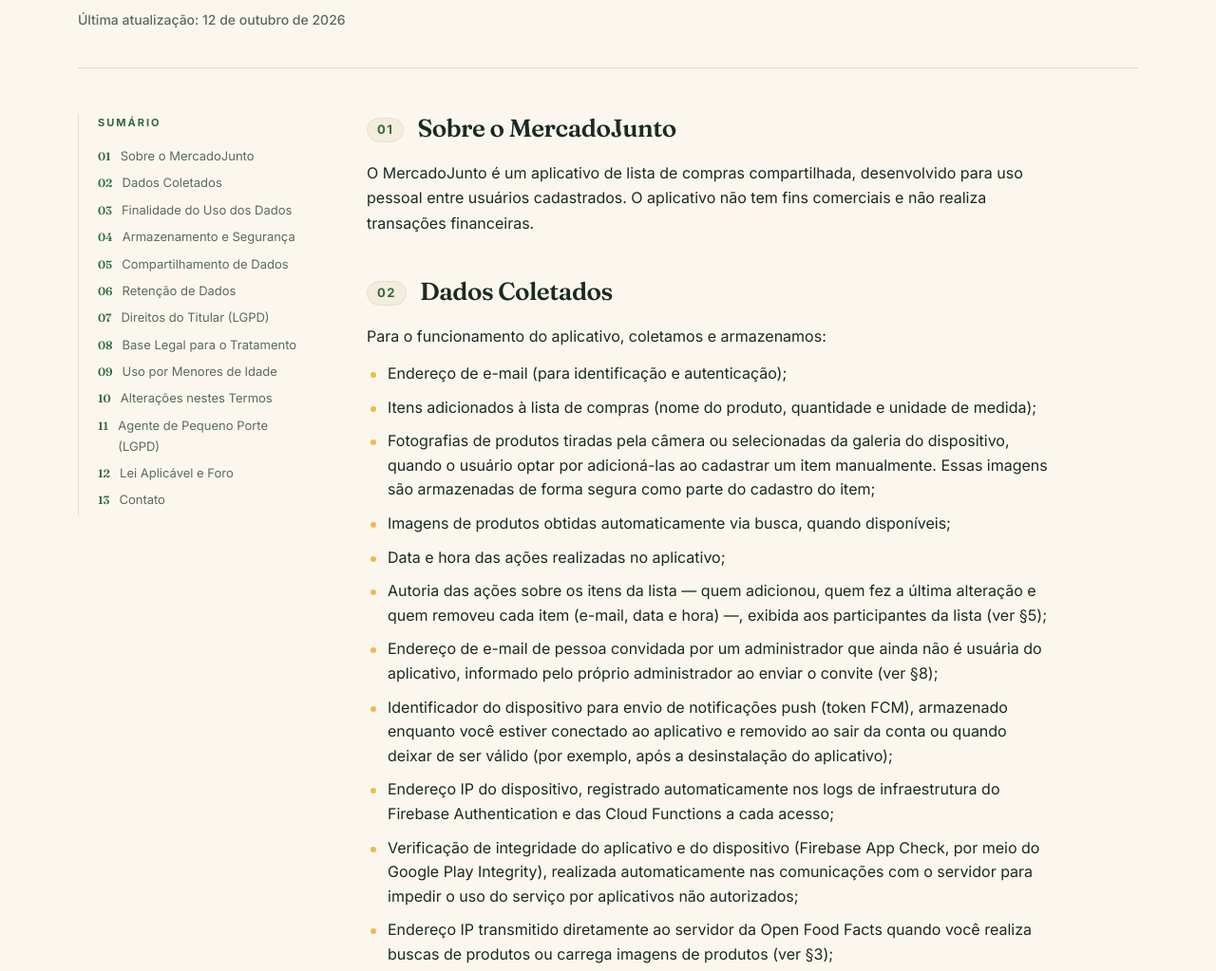
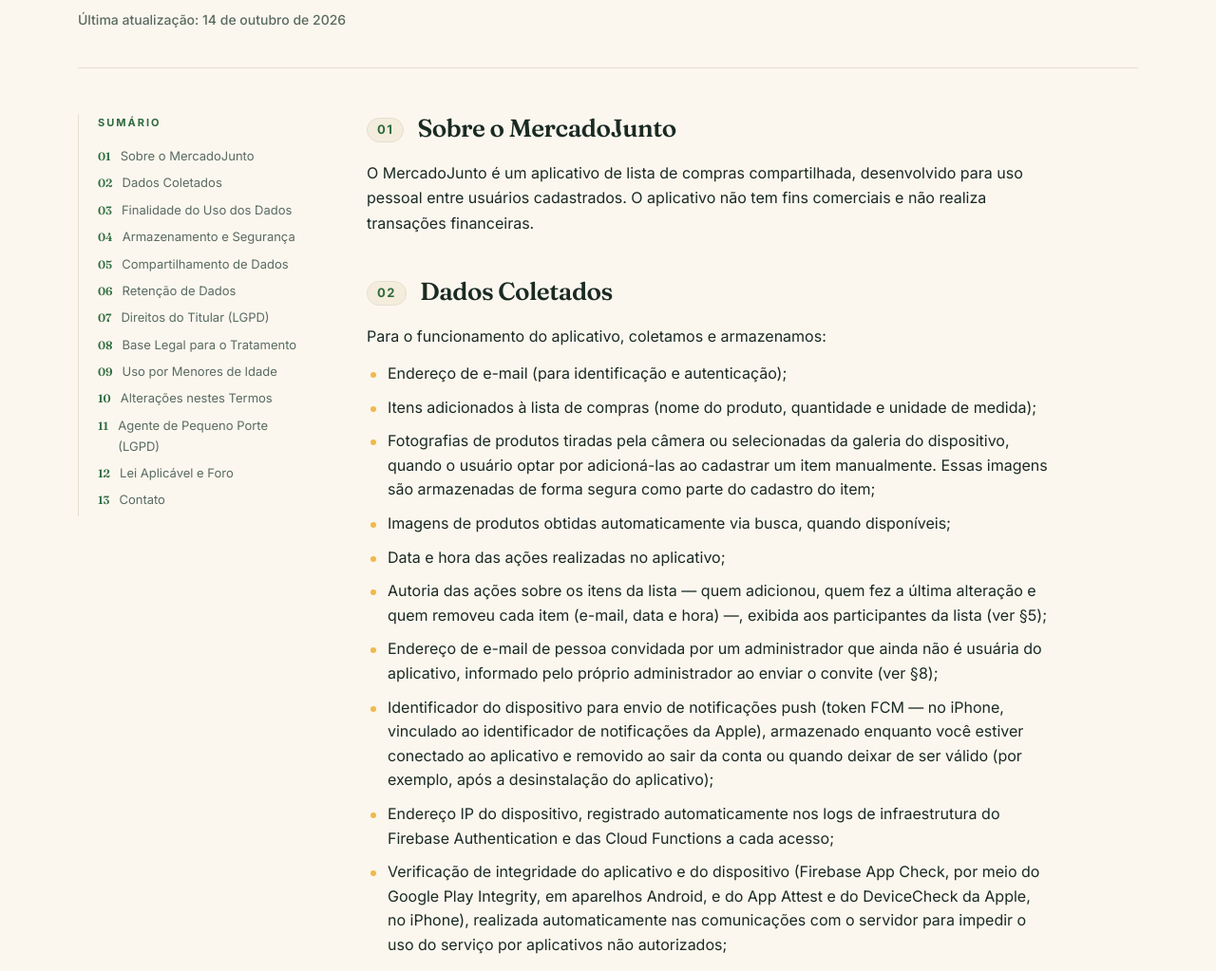
Before and after one commit to carloscgabriel/mercado_junto, a plain HTML site: page termos-e-privacidade.html in a window 1280 px wide. Shown: the part 254-1277 px from the top of the page at 95% size. Drawn offline with Linux system fonts and the light colour scheme.

Commit message:
Add files via upload

```diff
--- a/termos-e-privacidade.html
+++ b/termos-e-privacidade.html
@@ -361,7 +361,7 @@
   <header class="doc-header">
     <div class="eyebrow">Documento legal</div>
     <h1>Termos de Uso e <em>Política de Privacidade</em></h1>
-    <div class="updated">Última atualização: 12 de outubro de 2026</div>
+    <div class="updated">Última atualização: 14 de outubro de 2026</div>
   </header>
 
   <div class="doc">
@@ -401,9 +401,9 @@
           <li>Data e hora das ações realizadas no aplicativo;</li>
           <li>Autoria das ações sobre os itens da lista — quem adicionou, quem fez a última alteração e quem removeu cada item (e-mail, data e hora) —, exibida aos participantes da lista (ver §5);</li>
           <li>Endereço de e-mail de pessoa convidada por um administrador que ainda não é usuária do aplicativo, informado pelo próprio administrador ao enviar o convite (ver §8);</li>
-          <li>Identificador do dispositivo para envio de notificações push (token FCM), armazenado enquanto você estiver conectado ao aplicativo e removido ao sair da conta ou quando deixar de ser válido (por exemplo, após a desinstalação do aplicativo);</li>
+          <li>Identificador do dispositivo para envio de notificações push (token FCM — no iPhone, vinculado ao identificador de notificações da Apple), armazenado enquanto você estiver conectado ao aplicativo e removido ao sair da conta ou quando deixar de ser válido (por exemplo, após a desinstalação do aplicativo);</li>
           <li>Endereço IP do dispositivo, registrado automaticamente nos logs de infraestrutura do Firebase Authentication e das Cloud Functions a cada acesso;</li>
-          <li>Verificação de integridade do aplicativo e do dispositivo (Firebase App Check, por meio do Google Play Integrity), realizada automaticamente nas comunicações com o servidor para impedir o uso do serviço por aplicativos não autorizados;</li>
+          <li>Verificação de integridade do aplicativo e do dispositivo (Firebase App Check, por meio do Google Play Integrity, em aparelhos Android, e do App Attest e do DeviceCheck da Apple, no iPhone), realizada automaticamente nas comunicações com o servidor para impedir o uso do serviço por aplicativos não autorizados;</li>
           <li>Endereço IP transmitido diretamente ao servidor da Open Food Facts quando você realiza buscas de produtos ou carrega imagens de produtos (ver §3);</li>
           <li>Mensagens que você enviar ao suporte (<a class="inline" href="#" data-mailto-u="suporte" data-mailto-d="mercadojunto.com.br">suporte&#64;mercadojunto.com.br</a>), com o seu endereço de e-mail e o conteúdo que você escrever (ver §3 e §6).</li>
         </ul>
@@ -423,6 +423,7 @@
         <p>Seus dados <strong>NÃO</strong> são utilizados para fins publicitários, <strong>NÃO</strong> são vendidos e <strong>NÃO</strong> são compartilhados com terceiros, exceto com os seguintes provedores de infraestrutura, estritamente necessários para o funcionamento do aplicativo:</p>
         <ul>
           <li><strong>Google Firebase</strong> (Firestore, Authentication, Storage, Cloud Messaging, App Check e Cloud Functions) — armazenamento, autenticação, envio de notificações push, verificação de integridade do aplicativo e processamento dos dados;</li>
+          <li><strong>Apple</strong> — no iPhone, entrega das notificações push pelo Apple Push Notification service (APNs), que recebe o texto de cada notificação (ver §5), e verificação de integridade do aplicativo e do dispositivo (App Attest e DeviceCheck);</li>
           <li><strong>Google (Gmail)</strong> — envio do e-mail com o código de acesso e recebimento das mensagens enviadas ao suporte, por meio de uma conta Gmail comum dedicada ao aplicativo, regida pelos Termos de Serviço e pela Política de Privacidade do Google para contas pessoais. A mensagem com o código, com o seu endereço de e-mail, fica registrada nessa conta por até 32 (trinta e dois) dias (ver §4 e §6);</li>
           <li><strong>ImprovMX</strong> — serviço de encaminhamento de e-mails que recebe as mensagens enviadas para <a class="inline" href="#" data-mailto-u="suporte" data-mailto-d="mercadojunto.com.br">suporte&#64;mercadojunto.com.br</a> e as repassa à conta de e-mail do aplicativo. Não guarda o conteúdo das mensagens depois de entregá-las e mantém por até 7 (sete) dias um registro técnico de cada uma (remetente, destinatário, assunto e dados da conexão — ver §4 e §6);</li>
           <li><strong>Open Food Facts (openfoodfacts.org)</strong> — API pública de busca de produtos. As requisições de busca e o carregamento de imagens de produtos partem diretamente do seu dispositivo, o que implica a transmissão do seu endereço IP ao servidor da Open Food Facts, podendo envolver transferência internacional de dados. Nenhum outro dado pessoal é enviado a esse provedor.</li>
@@ -433,7 +434,7 @@
         <h2><span class="num">04</span>Armazenamento e Segurança</h2>
         <p>O banco de dados (Cloud Firestore), o processamento (Cloud Functions) e o armazenamento de imagens (Firebase Storage) do MercadoJunto estão hospedados na região southamerica-east1 do Google Cloud, localizada em São Paulo, Brasil. O acesso aos dados é protegido por autenticação e por regras de segurança que impedem o acesso não autorizado.</p>
         <p>O código de acesso enviado por e-mail expira em 10 minutos, e o seu registro no banco de dados é apagado após o uso. A cópia da mensagem enviada permanece na conta de e-mail de envio do aplicativo por até 32 (trinta e dois) dias e é então excluída automaticamente.</p>
-        <p>O Firebase Authentication, o Firebase Cloud Messaging (notificações push), o Firebase App Check (verificação de integridade), os registros técnicos de acesso (logs, que contêm o endereço IP — ver §2 e §6) e a conta Gmail do aplicativo (envio do código de acesso e recebimento das mensagens ao suporte) podem ser operados pela Google LLC em infraestrutura localizada fora do Brasil. O ImprovMX (encaminhamento das mensagens ao suporte) opera nos Estados Unidos e na União Europeia.</p>
+        <p>O Firebase Authentication, o Firebase Cloud Messaging (notificações push), o Firebase App Check (verificação de integridade), os registros técnicos de acesso (logs, que contêm o endereço IP — ver §2 e §6) e a conta Gmail do aplicativo (envio do código de acesso e recebimento das mensagens ao suporte) podem ser operados pela Google LLC em infraestrutura localizada fora do Brasil. O ImprovMX (encaminhamento das mensagens ao suporte) opera nos Estados Unidos e na União Europeia. No iPhone, as notificações push e a verificação de integridade passam também pelos serviços da Apple Inc., que podem operar fora do Brasil.</p>
         <p>Essas transferências internacionais de dados (art. 33 da LGPD) são necessárias para prestar o serviço que você solicita — enviar o código de acesso, autenticar sua conta, enviar notificações e responder às suas mensagens — e se apoiam no art. 33, inciso IX, combinado com o art. 7º, inciso V, da LGPD. Para os serviços do Google Cloud, como os registros técnicos de acesso, os termos de tratamento de dados do Google adotam também as cláusulas-padrão contratuais aprovadas pela ANPD.</p>
       </section>
 
```
